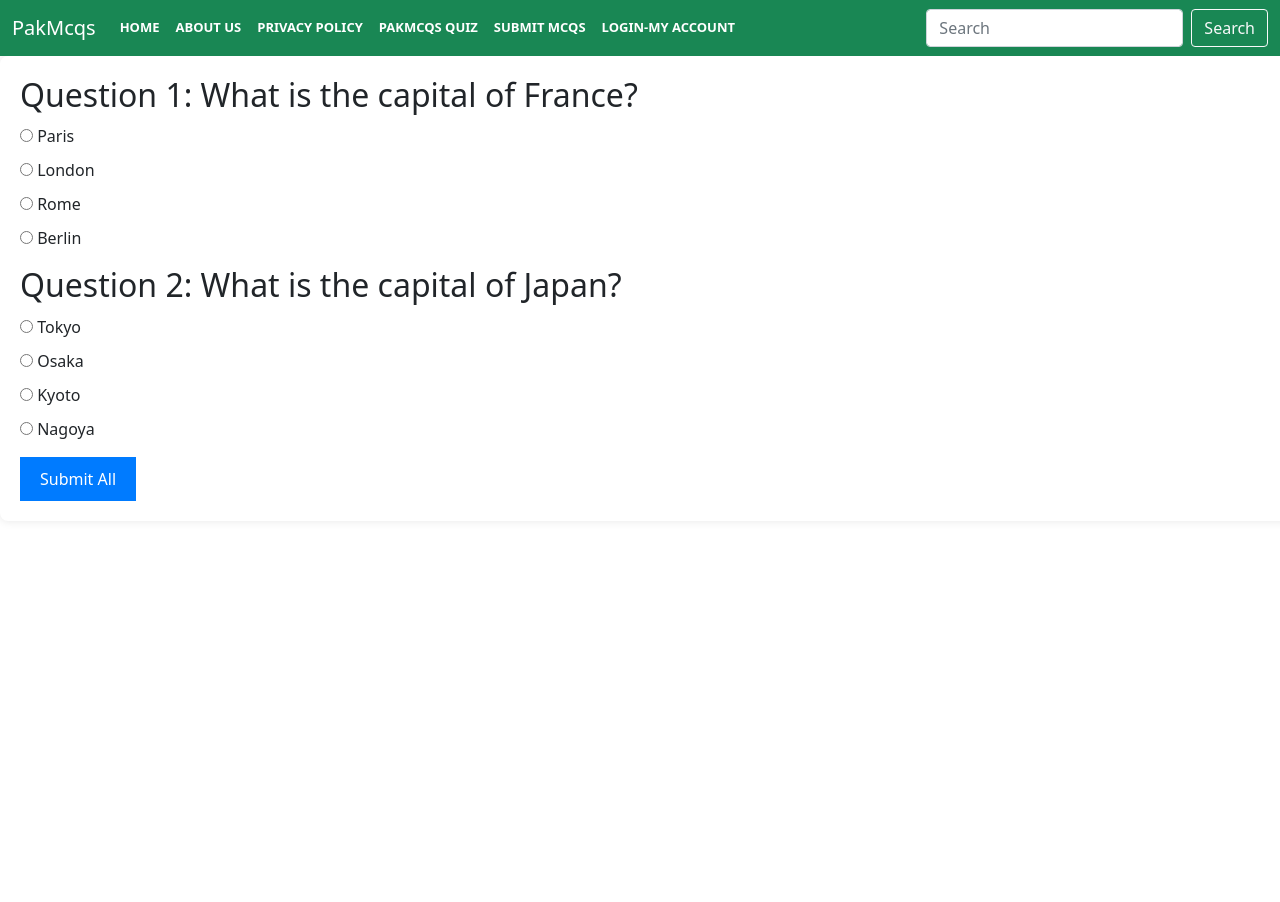
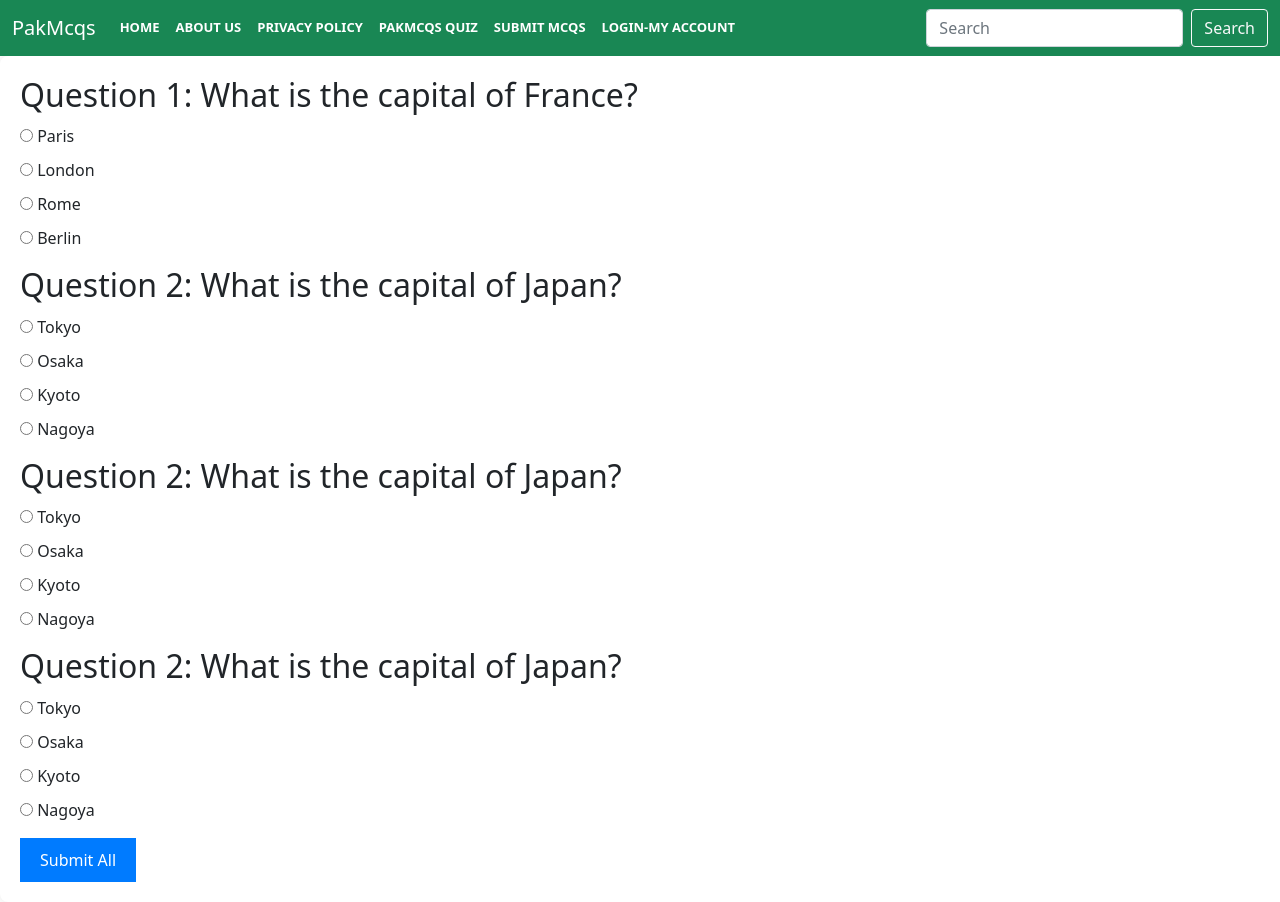
Before and after one commit to ZawishNawaz/mcqs-website, a plain HTML site: page index.html in a window 1280 px wide. Shown: the top 902 px of the page. Before the commit the page ends 800 px from the top, so only its background shows below. Drawn offline with nearby package versions, Linux system fonts and the light colour scheme.

Commit message:
Commit message

```diff
--- a/index.html
+++ b/index.html
@@ -90,6 +90,50 @@
             </form>
             <p class="result"></p>
         </div>
+        <div class="mcq" data-answer="Tokyo">
+            <h2>Question 2: What is the capital of Japan?</h2>
+            <form>
+                <div class="option">
+                    <input type="radio" id="tokyo2" name="question2" value="Tokyo">
+                    <label for="tokyo2">Tokyo</label>
+                </div>
+                <div class="option">
+                    <input type="radio" id="osaka2" name="question2" value="Osaka">
+                    <label for="osaka2">Osaka</label>
+                </div>
+                <div class="option">
+                    <input type="radio" id="kyoto2" name="question2" value="Kyoto">
+                    <label for="kyoto2">Kyoto</label>
+                </div>
+                <div class="option">
+                    <input type="radio" id="nagoya2" name="question2" value="Nagoya">
+                    <label for="nagoya2">Nagoya</label>
+                </div>
+            </form>
+            <p class="result"></p>
+        </div>
+        <div class="mcq" data-answer="Tokyo">
+            <h2>Question 2: What is the capital of Japan?</h2>
+            <form>
+                <div class="option">
+                    <input type="radio" id="tokyo2" name="question2" value="Tokyo">
+                    <label for="tokyo2">Tokyo</label>
+                </div>
+                <div class="option">
+                    <input type="radio" id="osaka2" name="question2" value="Osaka">
+                    <label for="osaka2">Osaka</label>
+                </div>
+                <div class="option">
+                    <input type="radio" id="kyoto2" name="question2" value="Kyoto">
+                    <label for="kyoto2">Kyoto</label>
+                </div>
+                <div class="option">
+                    <input type="radio" id="nagoya2" name="question2" value="Nagoya">
+                    <label for="nagoya2">Nagoya</label>
+                </div>
+            </form>
+            <p class="result"></p>
+        </div>
         <button type="button" onclick="checkAnswers()">Submit All</button>
     </div>
 
```
